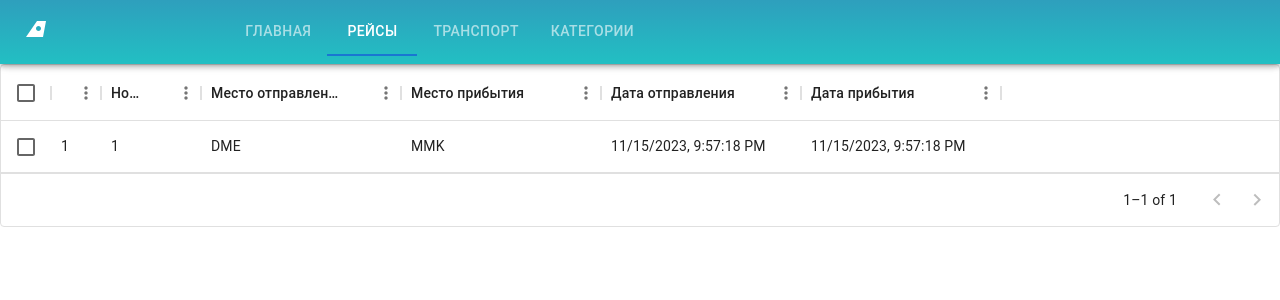
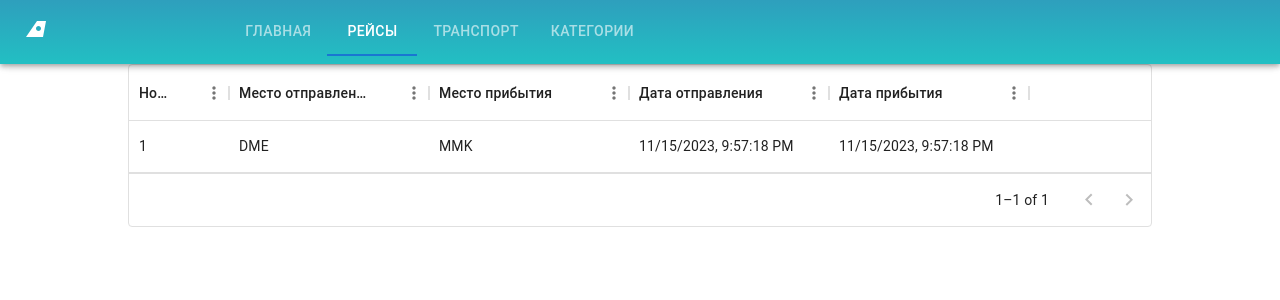
Before and after one commit to SugawaraKoushi/TicketshopClientApp, a React (Create React App) app: page /flights in a window 1280 px wide. Shown: the top 300 px of the page. Built offline with nearby package versions, Linux system fonts and the light colour scheme.

Commit message:
making grid toolbar

```diff
--- a/package.json
+++ b/package.json
@@ -17,6 +17,7 @@
     "react-dom": "^18.2.0",
     "react-router-dom": "^6.19.0",
     "react-scripts": "5.0.1",
+    "uuid": "^9.0.1",
     "web-vitals": "^2.1.4"
   },
   "scripts": {
--- a/src/Components/Flights/Flights.js
+++ b/src/Components/Flights/Flights.js
@@ -1,5 +1,6 @@
-import React from "react";
+import React, { useMemo } from "react";
 import { DataGrid } from "@mui/x-data-grid";
+import style from "../style";
 
 const Flights = () => {
     const columns = [
@@ -15,9 +16,16 @@ const Flights = () => {
         { id: 1, num: 1, from: "DME", to: "MMK", departureDate: new Date(), arrivingDate: new Date() },
     ];
 
+    const columnVisibilityModel = useMemo(() => {
+        return {
+            id: false,
+        }
+    }, []);
+
     return (
         <>
             <DataGrid
+                style={style.dataGrid}
                 rows={rows}
                 columns={columns}
                 initialState={{
@@ -26,7 +34,8 @@ const Flights = () => {
                     }
                 }}
                 pageSizeOptions={[10]}
-                checkboxSelection />
+                checkboxSelection={false}
+                columnVisibilityModel={columnVisibilityModel} />
         </>
     );
 }
--- a/src/Components/Vehicles/Vehicles.js
+++ b/src/Components/Vehicles/Vehicles.js
@@ -1,35 +1,93 @@
-import React, { useState } from "react";
+import React, { useState, useMemo } from "react";
 import axios from "axios";
-import { DataGrid, GridToolbar } from "@mui/x-data-grid";
+import { DataGrid, GridToolbarContainer, GridRowModes, GridToolbar } from "@mui/x-data-grid";
 import { useLoaderData } from "react-router-dom";
+import { Button } from "@mui/material";
+import Edit from '@mui/icons-material/Edit';
+import AddIcon from '@mui/icons-material/Add';
+import { v4 } from "uuid";
+import style from "../style";
 
 export const loader = async () => {
     let response = await axios.get("http://localhost:8080/vehicle/get");
     let data = response.data;
-    console.log(data);
     return data;
 };
 
+
+const EditToolBar = (props) => {
+    const { setRows, setRowModesModel } = props;
+    const [editMode, setEditMode] = useState(false);
+
+    const handleClick = () => {
+        const id = v4();
+        setRows((oldRows) => [...oldRows, { id, type: "", sits: null }]);
+        setRowModesModel((oldModel) => ({
+            ...oldModel,
+            [id]: { mode: GridRowModes.Edit, fieldToFocus: "type" }
+        }));
+    };
+
+    const editButtonClickHandler = () => {
+        setEditMode(!editMode);
+    }
+
+    return (
+        <>
+            <GridToolbarContainer>
+                <Button style={style.editButton} startIcon={<Edit />} onClick={editButtonClickHandler}>
+                    Редактировать
+                </Button>
+                {editMode && <Button color="primary" startIcon={<AddIcon />} onClick={handleClick} />}
+            </GridToolbarContainer>
+        </>
+    );
+}
+
+const getTogglableColumns = (columns) => {
+    return columns
+        .filter((column) => column.field !== "id")
+        .map((column) => column.field);
+};
+
 const Vehicles = () => {
-    const vehicles = useLoaderData();
+    const [rows, setRows] = useState(useLoaderData());
+    const [rowModesModel, setRowModesModel] = useState();
+    //const vehicles = useLoaderData();
     const columns = [
+        { field: "id", headerName: "ID", width: "300" },
         { field: "type", headerName: "Тип", width: "300" },
         { field: "sits", headerName: "Общее количество мест", width: "300" }
     ];
 
+    const columnVisibilityModel = useMemo(() => {
+        return {
+            id: false,
+        }
+    }, []);
+
     return (
         <>
             <DataGrid
+                style={style.dataGrid}
                 columns={columns}
-                rows={vehicles}
+                rows={rows}
+                editMode="row"
                 initialState={{
                     pagination: {
                         paginationModel: { page: 0, pageSize: 10 },
                     }
                 }}
                 pageSizeOptions={[10]}
-                //checkboxSelection
-                slots={{toolbar: GridToolbar}} />
+                checkboxSelection={false}
+                slots={{ toolbar: EditToolBar }}
+                columnVisibilityModel={columnVisibilityModel}
+                slotProps={{
+                    toolbar: { setRows, setRowModesModel },
+                    //columnsPanel: { getTogglableColumns },
+                }}
+            />
+
         </>
     );
 }
--- a/src/Components/style.js
+++ b/src/Components/style.js
@@ -6,6 +6,16 @@ const style = {
     },
     grid: {
         placeItems: "center",
+    },
+    dataGrid: {
+        margin: "auto",
+        width: "80%",
+    },
+    editButton: {
+        color: "primary",
+        "&.MuiFocused": {
+            color: "warning",
+        },
     }
 }
 
```
Also changed, not shown: 1 other file (tests, documents, lock files or other folders).
